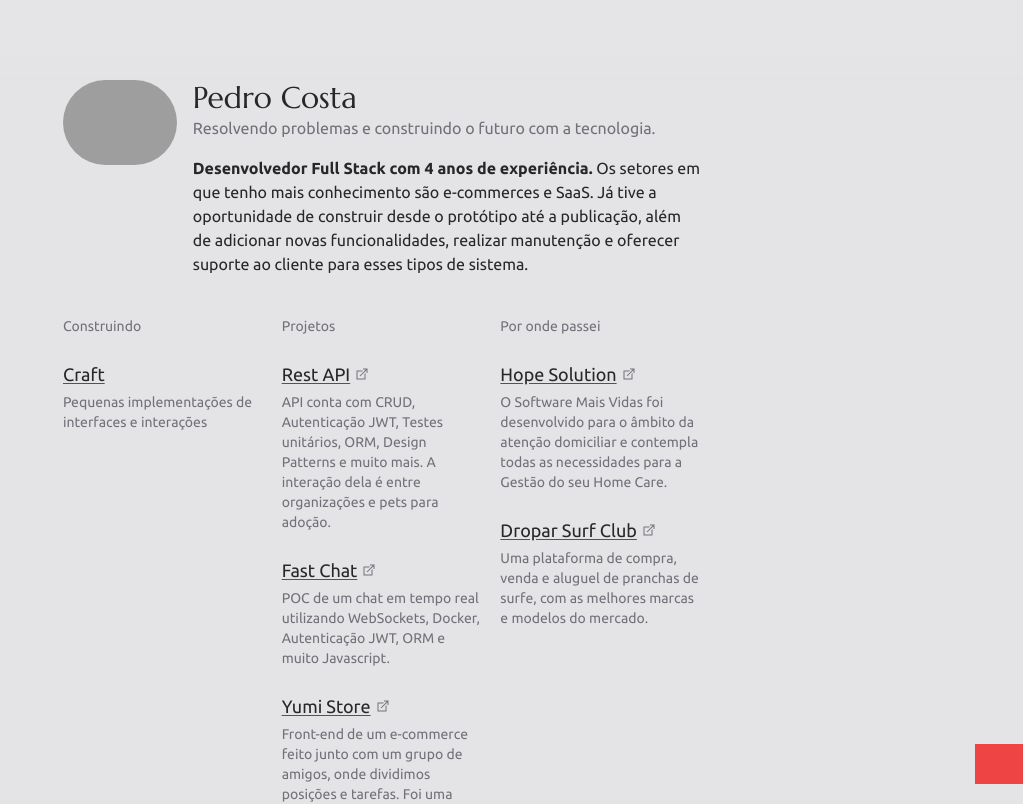
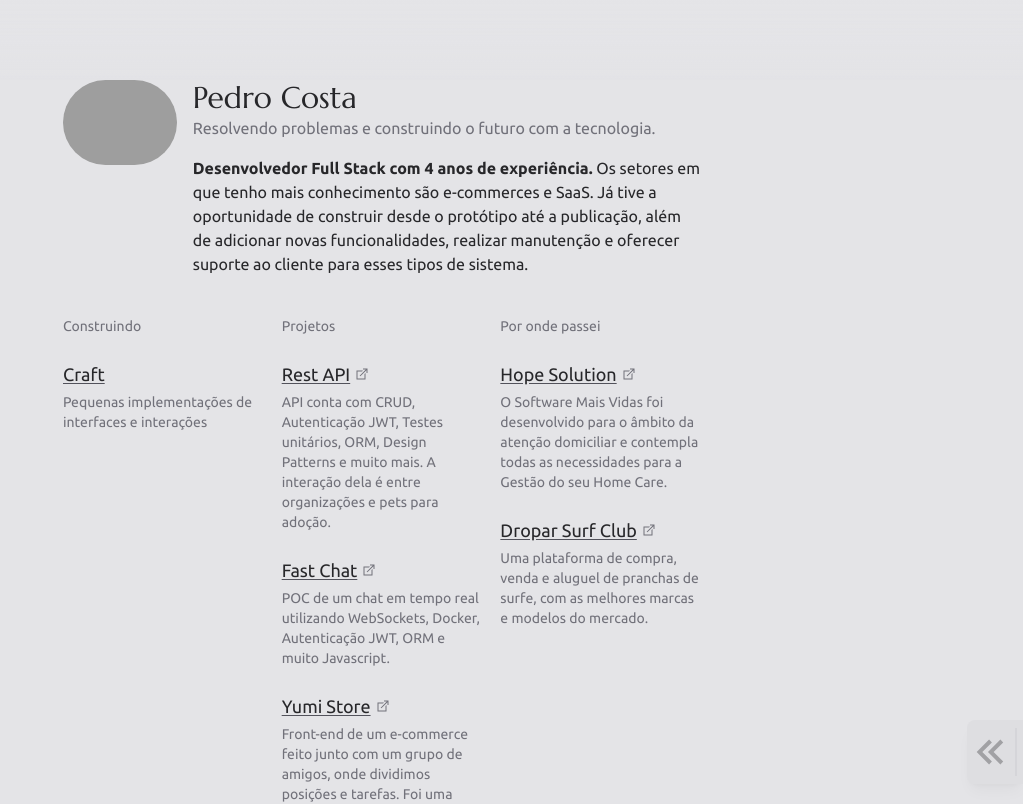
Before and after one commit to phmc99/portfolio, a Next.js app: page / in a window 1280 px wide. Shown: the top 804 px of the page, without its empty margins (257-1280 px from the left). Built offline with nearby package versions, Linux system fonts and the light colour scheme; grey boxes are pictures that could not be loaded.

Commit message:
FEAT - Side menu

```diff
--- a/src/app/page.tsx
+++ b/src/app/page.tsx
@@ -7,13 +7,13 @@ import Experiences from "@/components/Experiences";
 import { FaLinkedinIn } from "react-icons/fa";
 import { BsTwitterX } from "react-icons/bs";
 import Image from "next/image";
-import ThemeChangerButton from "@/components/Buttons/ThemeChangerButton";
+import SideMenuHome from "@/components/SideMenu/SideMenuHome";
 
 export default function Home() {
   return (
     <main>
+      <SideMenuHome />
       <section className="flex flex-col justify-center gap-2 lg:w-1/2 max-w-[920px] lg:mx-auto px-6 pt-20 pb-10 md:px-16 lg:px-0">
-        <ThemeChangerButton />
         <div className="flex gap-4">
           <figure className="hidden lg:block">
             <Image
--- a/src/components/Buttons/ThemeChangerButton/index.tsx
+++ b/src/components/Buttons/ThemeChangerButton/index.tsx
@@ -1,25 +1,15 @@
 "use client";
 
 import { useTheme } from "next-themes";
-import { useState } from "react";
 
 const ThemeChangerButton = () => {
   const { theme, setTheme } = useTheme();
 
-  const [menuOpen, setMenuOpen] = useState(false);
-
   return (
-    <div
-      className="z-20 fixed right-0 bottom-4 w-12 h-10 bg-red-500"
-      onClick={() => setMenuOpen(!menuOpen)}
-    >
-      {menuOpen ? (
-        <div className="flex flex-col">
-          The current theme is: {theme}
-          <button onClick={() => setTheme("light")}>Light Mode</button>
-          <button onClick={() => setTheme("dark")}>Dark Mode</button>
-        </div>
-      ) : null}
+    <div className="flex flex-col">
+      The current theme is: {theme}
+      <button onClick={() => setTheme("light")}>Light Mode</button>
+      <button onClick={() => setTheme("dark")}>Dark Mode</button>
     </div>
   );
 };
--- /dev/null
+++ b/src/components/SideMenu/SideMenuHome.tsx
@@ -0,0 +1,10 @@
+import SideMenu from ".";
+import ThemeChangerButton from "../Buttons/ThemeChangerButton";
+
+export default function SideMenuHome() {
+  return (
+    <SideMenu>
+      <ThemeChangerButton />
+    </SideMenu>
+  );
+}
--- /dev/null
+++ b/src/components/SideMenu/index.tsx
@@ -0,0 +1,38 @@
+"use client";
+
+import { ReactNode, useState } from "react";
+import { RiArrowLeftDoubleFill, RiArrowRightDoubleFill } from "react-icons/ri";
+
+interface ISideMenu {
+  children: ReactNode;
+}
+
+export default function SideMenu({ children }: ISideMenu) {
+  const [menuOpen, setMenuOpen] = useState(false);
+
+  const arrowIconByMenuOpen = menuOpen ? (
+    <RiArrowRightDoubleFill size={48} />
+  ) : (
+    <RiArrowLeftDoubleFill size={48} />
+  );
+
+  const contentByMenuOpen = menuOpen ? <div>{children}</div> : null;
+
+  return (
+    <div
+      className={`${
+        menuOpen ? "w-auto opacity-100" : "w-12 lg:w-14 opacity-35"
+      } z-20 fixed right-0 bottom-4 py-2 max-h-28 bg-zinc-300 dark:bg-zinc-800 rounded-tl-lg rounded-bl-lg shadow-lg`}
+    >
+      <div className="flex gap-2 items-center text-zinc-800 dark:text-zinc-300">
+        <div
+          onClick={() => setMenuOpen(!menuOpen)}
+          className="border-r-2 border-solid border-zinc-400/50 dark:border-zinc-700"
+        >
+          {arrowIconByMenuOpen}
+        </div>
+        {contentByMenuOpen}
+      </div>
+    </div>
+  );
+}
```
